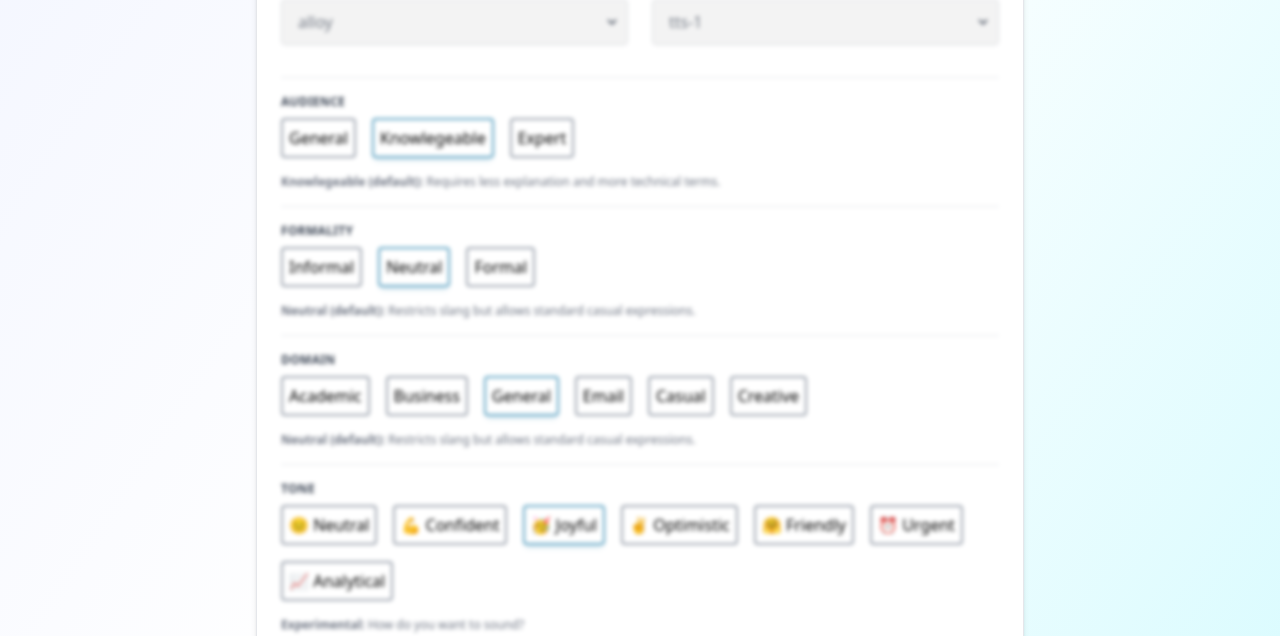
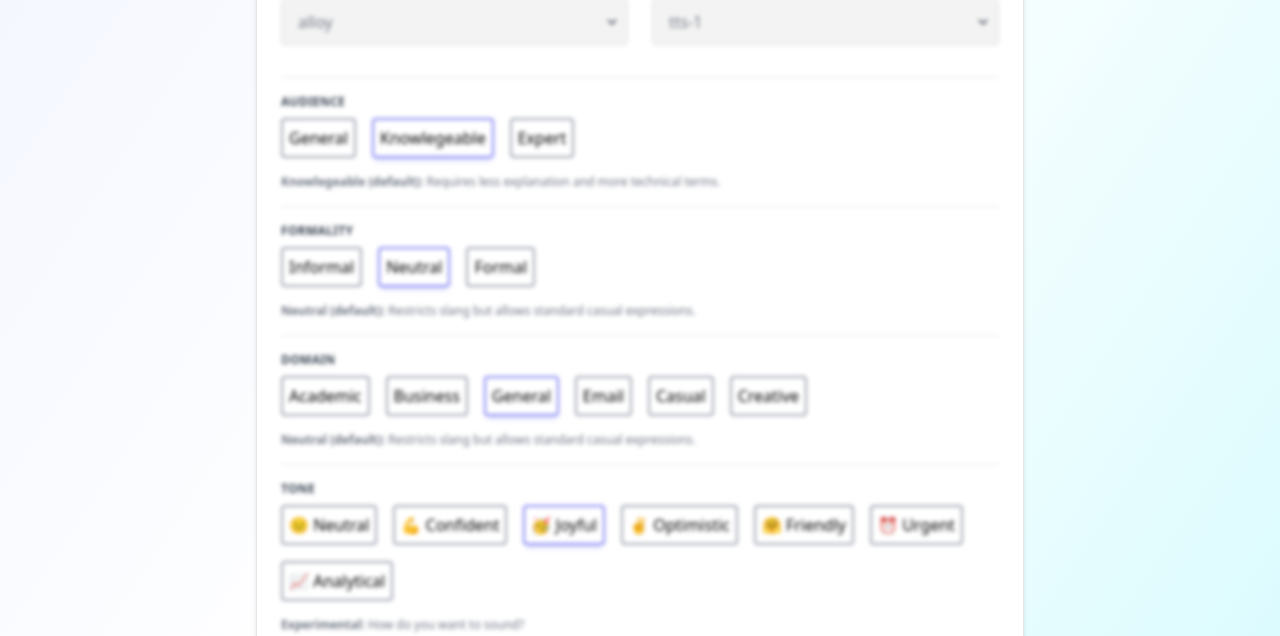
Before and after one commit to nitroz3us/VoicePointGPT, a FastAPI app: page / in a window 1280 px wide, with the box ticked. Shown: the part 770-1406 px from the top of the page. Run offline with FastAPI, Linux system fonts and the light colour scheme; some libraries are stand-ins or nearby versions.

Commit message:
changed border color of choices

```diff
--- a/src/static/main.css
+++ b/src/static/main.css
@@ -149,10 +149,9 @@
 }
 
 input:checked + label {
-	border-color: rgb(94, 163, 195);
+	border-color: rgba(99, 101, 241, 0.8);
   border-width: 2.5px;
-
-	box-shadow: 0 5px 5px -3px rgba(94, 163, 195, 0.3), 0 2px 2px -2px rgba(0, 0, 0, 0.05);
+	box-shadow: 0 5px 5px -3px rgba(99, 102, 241, 0.3), 0 2px 2px -2px rgba(0, 0, 0, 0.05);
 }
 
 .backdrop-blur-custom {
--- a/src/static/main.js
+++ b/src/static/main.js
@@ -17,7 +17,6 @@ var totalSeconds = document.getElementById("totalSeconds");
 var overlay = document.getElementById("overlay");
 const audioElement = document.querySelector('audio');
 const form = document.forms.generateForm;
-
 
 
 const apiUrl = "https://api.openai.com/v1/audio/speech";
```
